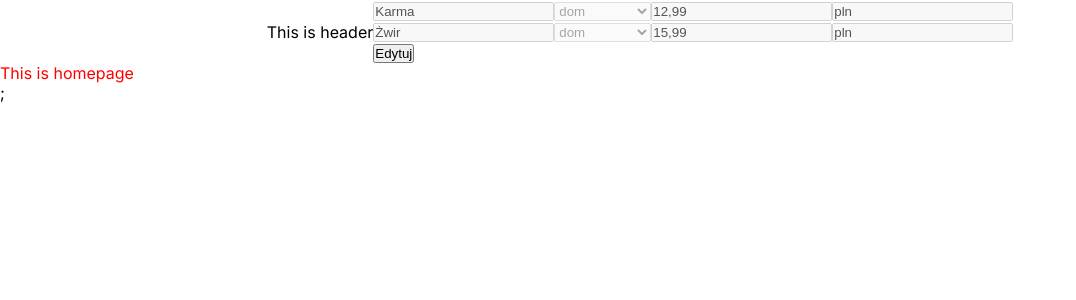
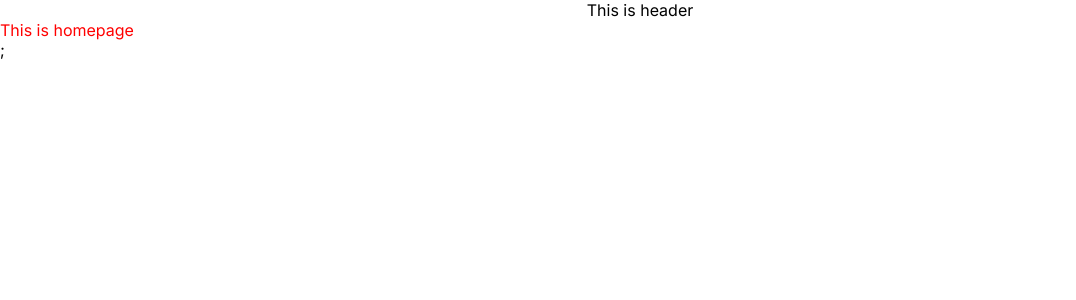
Before and after one commit to nerdbord/nerdbord-project-challenge-lyyq1isp, a Next.js app: page / in a window 1280 px wide. Shown: the top 300 px of the page, without its empty margins (0-1076 px from the left). Built offline with nearby package versions, Linux system fonts and the light colour scheme.

Commit message:
delete receiptViewer

```diff
--- a/src/components/Header/Header.tsx
+++ b/src/components/Header/Header.tsx
@@ -1,11 +1,5 @@
-import { ReceiptViewer } from "../ReceiptViewer/ReceiptViewer";
 import styles from "./Header.module.css";
 
 export const Header = () => {
-	return (
-		<header className={styles.header}>
-			This is header
-			<ReceiptViewer />
-		</header>
-	);
+	return <header className={styles.header}>This is header</header>;
 };
--- a/src/components/ReceiptViewer/ListData/ListData.tsx
+++ /dev/null
@@ -1,90 +0,0 @@
-"use client";
-import { type ChangeEvent, useState } from "react";
-import { type Expense } from "@/app/types/types";
-
-type ListDataProps = {
-	edit: boolean;
-};
-
-const ListData = ({ edit }: ListDataProps) => {
-	const [receiptData, setReceiptData] = useState<Expense[]>([
-		{ name: "Karma", category: "Kot", price: "12,99", currency: "pln", id: 1 },
-		{
-			name: "Żwir",
-			category: "Pies",
-			price: "15,99",
-			currency: "pln",
-			id: 2,
-		},
-	]);
-	const categories = ["dom", "inne", "podstawowe"];
-	const handleEdit = (event: ChangeEvent<HTMLInputElement | HTMLSelectElement>, id: number) => {
-		const { name, value } = event.target;
-		setReceiptData((prevData) =>
-			prevData.map((element) => {
-				if (element.id === id) {
-					return {
-						...element,
-						[name]: value,
-					};
-				}
-				return element;
-			}),
-		);
-	};
-	return (
-		<div>
-			{receiptData.map((expense) => {
-				return (
-					<div key={expense.id}>
-						<input
-							type="text"
-							onChange={(event) => {
-								handleEdit(event, expense.id);
-							}}
-							disabled={edit}
-							value={expense.name}
-							name="name"
-						/>
-						<select
-							disabled={edit}
-							name="category"
-							value={expense.category}
-							onChange={(event) => {
-								handleEdit(event, expense.id);
-							}}
-						>
-							{categories.map((category, index) => {
-								return (
-									<option key={index} value={category}>
-										{category}
-									</option>
-								);
-							})}
-						</select>
-						<input
-							type="text"
-							disabled={edit}
-							name="price"
-							value={expense.price}
-							onChange={(event) => {
-								handleEdit(event, expense.id);
-							}}
-						/>
-						<input
-							type="text"
-							disabled={edit}
-							name="currency"
-							value={expense.currency}
-							onChange={(event) => {
-								handleEdit(event, expense.id);
-							}}
-						/>
-					</div>
-				);
-			})}
-		</div>
-	);
-};
-
-export { ListData };
--- a/src/components/ReceiptViewer/ReceiptViewer.tsx
+++ /dev/null
@@ -1,21 +0,0 @@
-"use client";
-import { useState } from "react";
-import { ListData } from "./ListData/ListData";
-
-const ReceiptViewer = () => {
-	const [editDisabled, setEditDisabled] = useState(true);
-	return (
-		<div>
-			<ListData edit={editDisabled} />
-			<button
-				onClick={() => {
-					setEditDisabled(false);
-				}}
-			>
-				Edytuj
-			</button>
-		</div>
-	);
-};
-
-export { ReceiptViewer };
```
